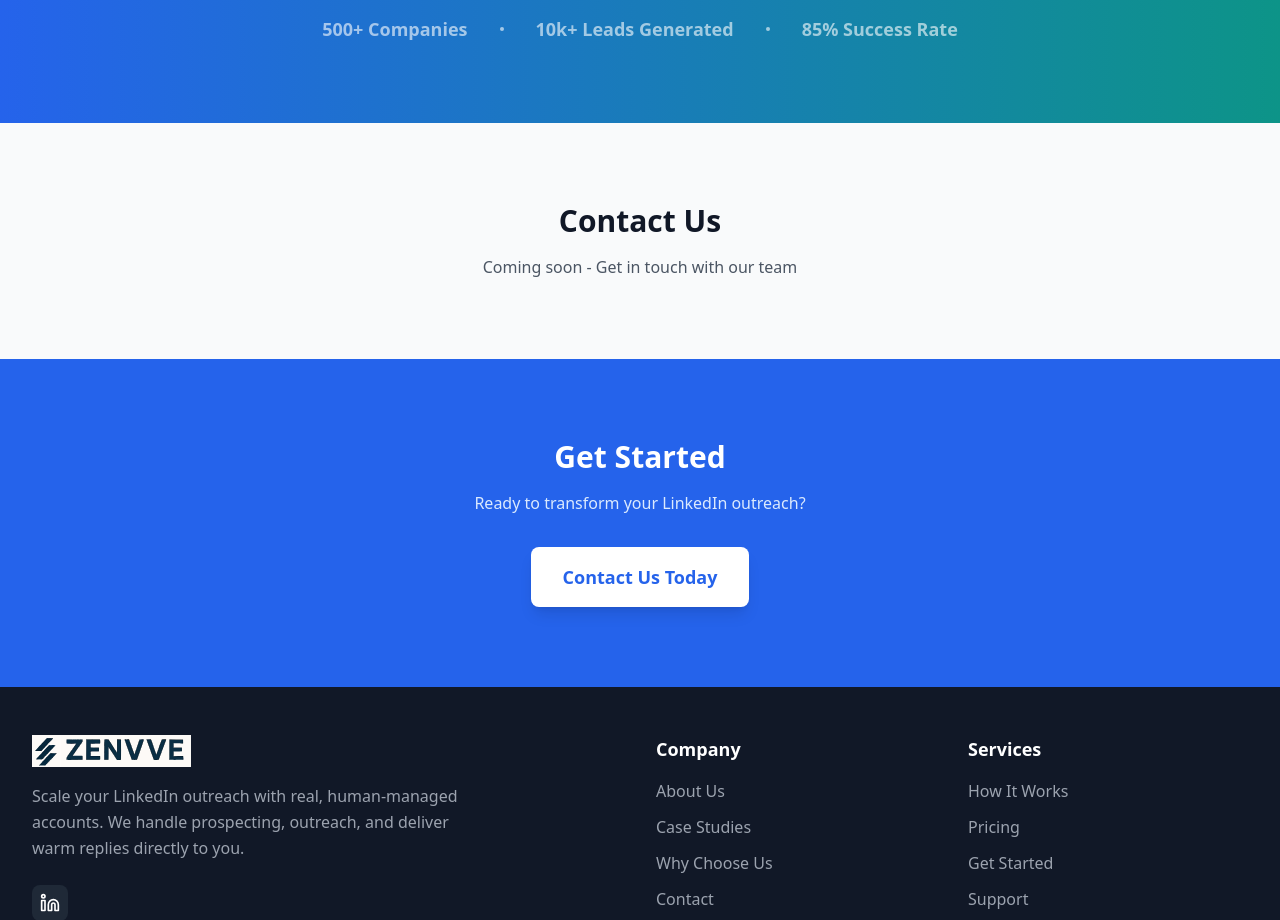
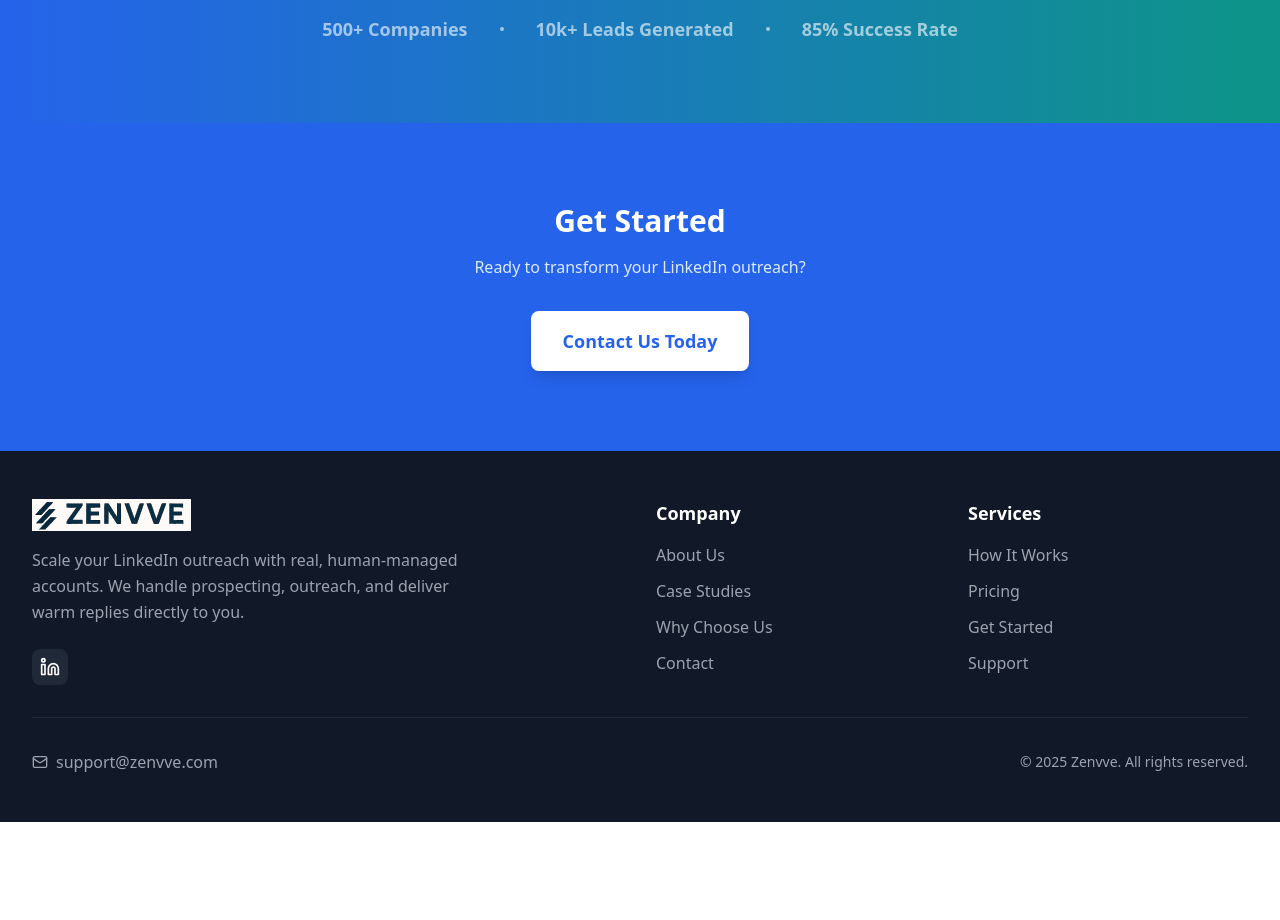
Before and after one commit to GrowYourStaff/random-sparkle-suite, a React (Vite) app: page / in a window 1280 px wide. Shown: the part 3089-4009 px from the top of the page. After the commit the page ends 3911 px from the top, so only its background shows below. Built offline with nearby package versions, Linux system fonts and the light colour scheme.

Commit message:
Remove placeholder section

```diff
--- a/src/App.tsx
+++ b/src/App.tsx
@@ -19,12 +19,6 @@ const HomePage = () => (
 
 
 
-    <section id="contact" className="py-20 bg-gray-50">
-      <div className="max-w-7xl mx-auto px-4 sm:px-6 lg:px-8 text-center">
-        <h2 className="text-3xl font-bold text-gray-900 mb-4">Contact Us</h2>
-        <p className="text-gray-600">Coming soon - Get in touch with our team</p>
-      </div>
-    </section>
 
     <section id="get-started" className="py-20 bg-blue-600">
       <div className="max-w-7xl mx-auto px-4 sm:px-6 lg:px-8 text-center">
```
